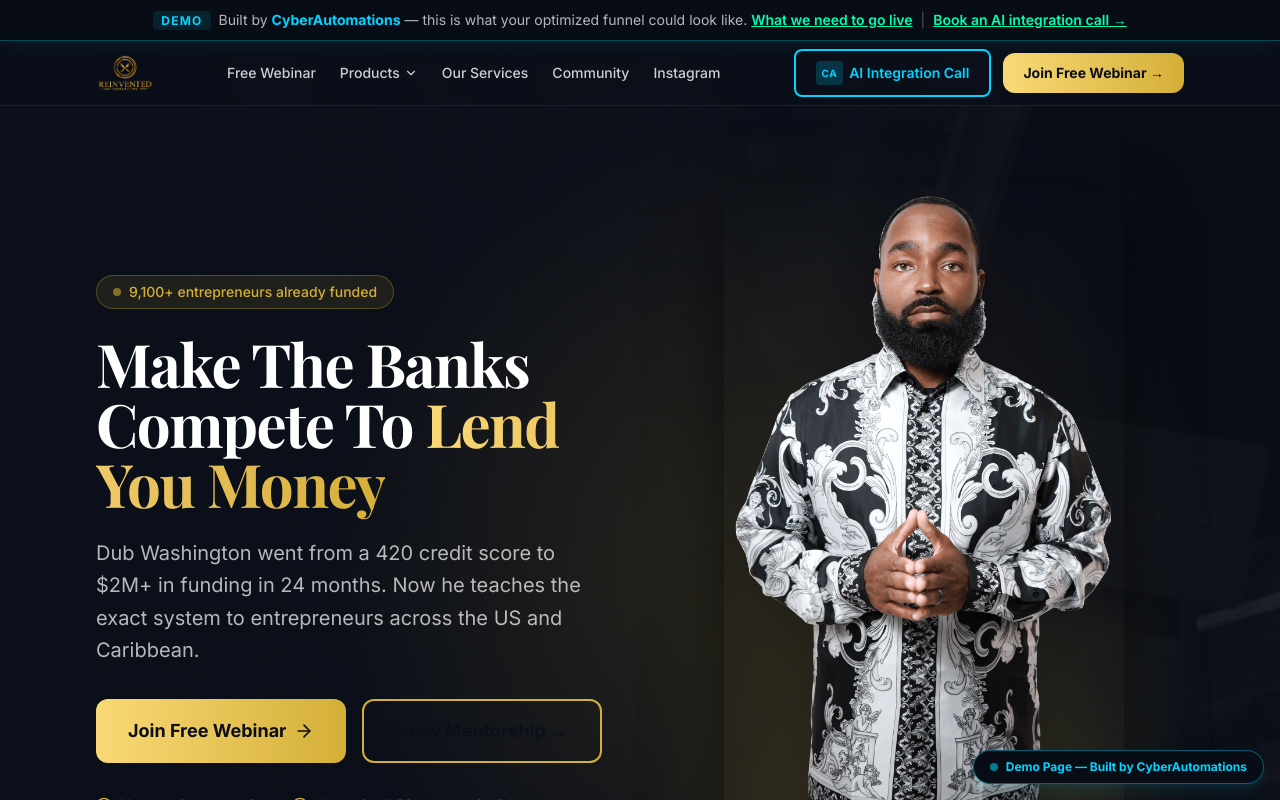
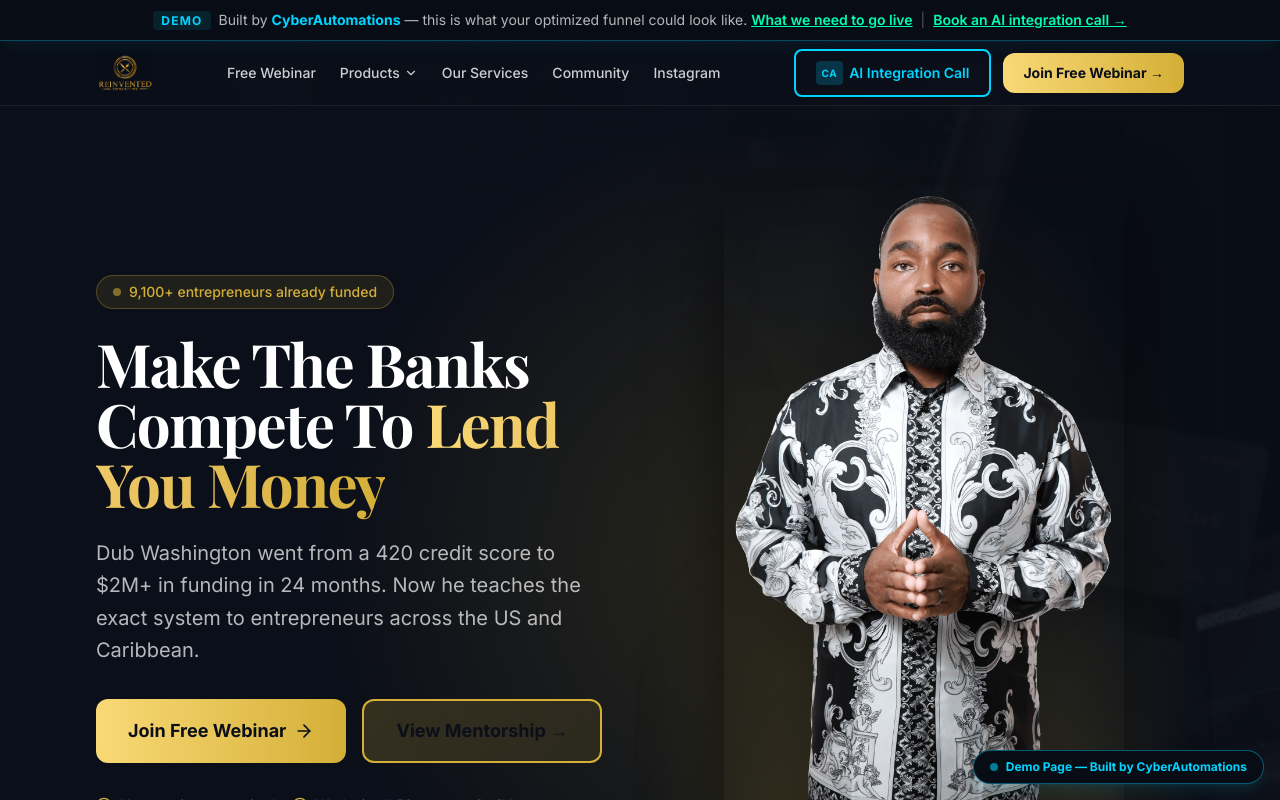
Before and after one commit to dexteon/reinvented-consulting-web, a Next.js app: page / in a window 1280 px wide. Shown: the top 800 px of the page. Built offline with nearby package versions, Linux system fonts and the light colour scheme; a web font is replaced by a local one.

Commit message:
Enhance button visibility: add subtle gold gradient background to outline buttons

```diff
--- a/app/globals.css
+++ b/app/globals.css
@@ -33,8 +33,8 @@
   /* Secondary button (outlined) */
   .btn-outline {
     @apply inline-flex items-center gap-2 border-2 border-gold text-gold font-bold px-8 py-4
-           rounded-xl hover:bg-gradient-to-r hover:from-[#F9D976] hover:to-[#D4AF37] hover:text-black
-           hover:-translate-y-1 transition-all duration-300 text-base;
+           rounded-xl bg-gradient-to-r from-gold/20 to-gold/10 hover:from-[#F9D976] hover:to-[#D4AF37] hover:text-black
+           hover:-translate-y-1 hover:shadow-[0_0_20px_rgba(212,175,55,0.3)] transition-all duration-300 text-base;
   }
 
   /* Dark section */
```
